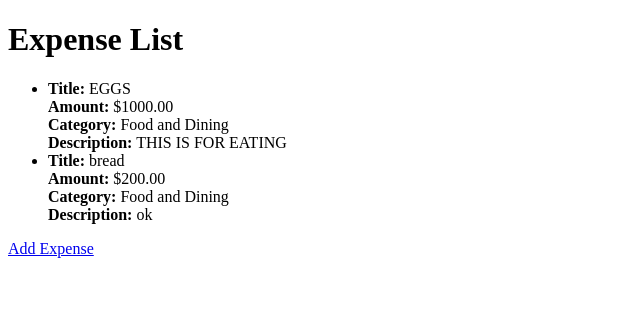
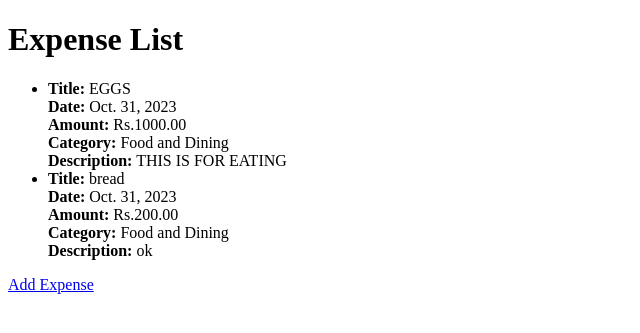
Before and after one commit to COCO-1212/expenseproject, a Django app: page /expense_tracker/expenses/ in a window 1280 px wide. Shown: the top 333 px of the page, without its empty margins (0-640 px from the left). Run offline with Django 4.2, Linux system fonts and the light colour scheme; data comes from the database, SQL or seed files in the repository; both versions use the stored data as it was after the commit.

Commit message:
initial commit

```diff
--- a/expenseapp/forms.py
+++ b/expenseapp/forms.py
@@ -4,4 +4,4 @@ from .models import Expense
 class ExpenseForm(forms.ModelForm):
     class Meta:
         model = Expense
-        fields = ['title', 'amount', 'category', 'description']
+        fields = ['title','date', 'amount', 'category', 'description']
--- a/expenseapp/models.py
+++ b/expenseapp/models.py
@@ -1,4 +1,5 @@
 from django.db import models
+from django.utils import timezone
 
 # Create your models here.
 class Expense(models.Model):
@@ -26,6 +27,7 @@ class Expense(models.Model):
     ("Business Expenses", "Business Expenses"),
 ]
     title = models.CharField(max_length=40)
+    date = models.DateField(default=timezone.now)
     amount = models.DecimalField(max_digits=100, decimal_places=2)
     category = models.CharField(max_length=30, choices=CATEGORIES)
     description = models.TextField(blank=True, null=True)
--- a/expenseapp/templates/expense_list.html
+++ b/expenseapp/templates/expense_list.html
@@ -9,7 +9,8 @@
         {% for expense in expenses %}
             <li>
                 <strong>Title:</strong> {{ expense.title }}<br>
-                <strong>Amount:</strong> ${{ expense.amount }}<br>
+                <strong>Date:</strong> {{ expense.date }}<br>
+                <strong>Amount:</strong> Rs.{{ expense.amount }}<br>
                 <strong>Category:</strong> {{ expense.category }}<br>
                 <strong>Description:</strong> {{ expense.description|default:"N/A" }}<br>
             </li>
```
Also changed, not shown: db.sqlite3.
